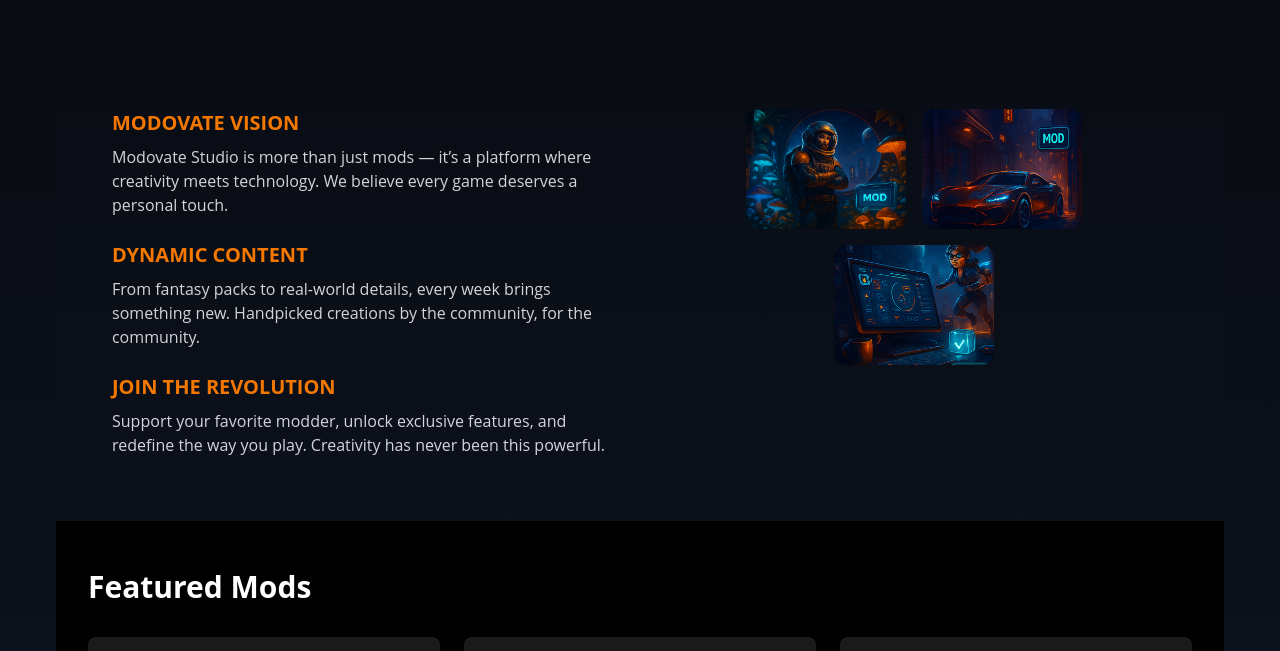
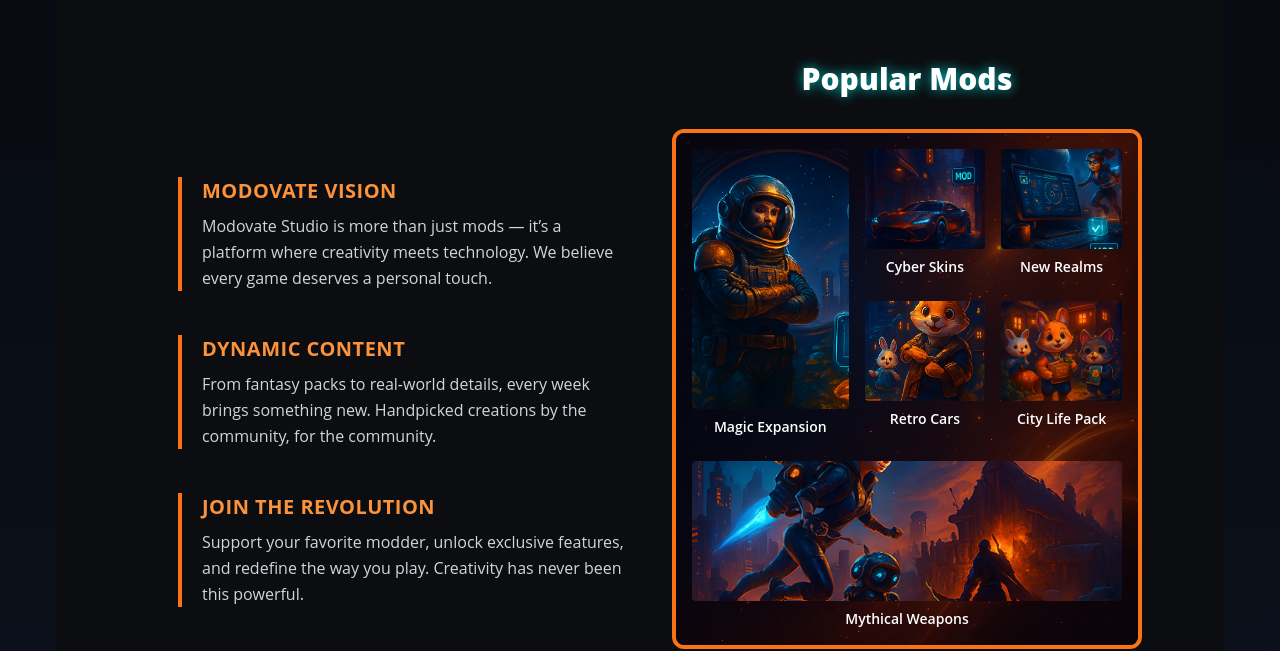
Before and after one commit to Lemnia/modovate-frontend, a React (Create React App) app: page / in a window 1280 px wide. Shown: the part 1263-1914 px from the top of the page. Built offline with nearby package versions, Linux system fonts and the light colour scheme; no server answers.

Commit message:
Update: Incorrect files

```diff
--- a/src/components/ModsShowcaseSection.js
+++ b/src/components/ModsShowcaseSection.js
@@ -1,7 +1,13 @@
 import React from 'react';
 import { Link } from 'react-router-dom';
 
-const features = [
+const ModsShowcaseSection = () => {
+  return (
+    <section className="bg-[#0b0d10] py-16 px-6">
+      <div className="max-w-7xl mx-auto flex flex-col md:flex-row justify-between items-start gap-12">
+        {/* Leva strana – Tekstovi */}
+        <div className="flex-1 space-y-11 mt-[116px] ml-[98px]">
+          {[
             {
               title: 'MODOVATE VISION',
               text: 'Modovate Studio is more than just mods — it’s a platform where creativity meets technology. We believe every game deserves a personal touch.',
@@ -14,45 +20,91 @@ const features = [
               title: 'JOIN THE REVOLUTION',
               text: 'Support your favorite modder, unlock exclusive features, and redefine the way you play. Creativity has never been this powerful.',
             },
-];
-
-const ModsShowcaseSection = () => {
-  return (
-    <section className="mt-20 sm:mt-28 mb-16 px-4 sm:px-6 lg:px-14">
-      <div className="flex flex-col md:flex-row items-start justify-between gap-10">
-        {/* Leva strana – Tekstualni opis sa 3 bloka */}
-        <div className="flex flex-col gap-6 md:w-1/2">
-          {features.map((feature, index) => (
-            <div key={index}>
-              <h3 className="text-xl font-bold text-brand-orange mb-2">{feature.title}</h3>
-              <p className="text-gray-300">{feature.text}</p>
+          ].map((section, idx) => (
+            <div key={idx} className="border-l-4 border-orange-500 pl-5">
+              <h3 className="text-orange-400 text-xl font-bold tracking-wide mb-2 uppercase">
+                {section.title}
+              </h3>
+              <p className="text-gray-300 text-base leading-relaxed max-w-md">
+                {section.text}
+              </p>
             </div>
           ))}
         </div>
 
-        {/* Desna strana – Slike modova */}
-        <div className="flex justify-center md:w-1/2 flex-wrap gap-4">
-          <Link to="/mod/magic-expansion">
+        {/* Desna strana – Popular Mods */}
+        <div className="w-full max-w-[470px] text-left mr-[58px]">
+          <h2 className="text-3xl font-extrabold text-white mb-8 text-center text-shadow-glow-cyan">
+            Popular Mods
+          </h2>
+
+          <div className="relative bg-black/30 backdrop-blur-sm border-4 border-orange-500 rounded-xl p-4 overflow-hidden">
+            {/* Pozadina */}
+            <img
+              src="/assets/backgrounds/mods-bg.png"
+              alt="Glow Background"
+              className="absolute inset-0 w-full h-full object-fill opacity-50 brightness-125 z-0"
+            />
+
+            <div className="relative z-10">
+              <div className="flex gap-4">
+                {/* Leva velika slika */}
+                <Link
+                  to="/mod/magic-expansion"
+                  className="flex flex-col transition-transform duration-300 hover:scale-[1.02]"
+                >
                   <img
                     src="/assets/mods/mod1.png"
-              alt="Mod 1"
-              className="w-[160px] h-[120px] rounded-xl object-cover hover:scale-105 transition-transform"
+                    alt="Magic Expansion"
+                    className="w-[180px] h-[260px] object-cover rounded"
                   />
+                  <span className="text-white mt-2 font-semibold text-center text-sm">
+                    Magic Expansion
+                  </span>
                 </Link>
-          <Link to="/mod/fantasy-world">
+
+                {/* Desna 2x2 slike */}
+                <div className="grid grid-cols-2 gap-4">
+                  {[
+                    { src: 'mod2.png', alt: 'Cyber Skins', slug: 'cyber-skins' },
+                    { src: 'mod3.png', alt: 'New Realms', slug: 'new-realms' },
+                    { src: 'mod4.png', alt: 'Retro Cars', slug: 'retro-cars' },
+                    { src: 'mod5.png', alt: 'City Life Pack', slug: 'city-life-pack' },
+                  ].map((mod, idx) => (
+                    <Link
+                      key={idx}
+                      to={`/mod/${mod.slug}`}
+                      className="flex flex-col transition-transform duration-300 hover:scale-[1.02]"
+                    >
                       <img
-              src="/assets/mods/mod2.png"
-              alt="Mod 2"
-              className="w-[160px] h-[120px] rounded-xl object-cover hover:scale-105 transition-transform"
+                        src={`/assets/mods/${mod.src}`}
+                        alt={mod.alt}
+                        className="w-[140px] h-[100px] object-cover rounded"
                       />
+                      <span className="text-white mt-2 font-semibold text-center text-sm">
+                        {mod.alt}
+                      </span>
                     </Link>
-          <Link to="/mod/character-skins">
+                  ))}
+                </div>
+              </div>
+
+              {/* Donja široka slika */}
+              <Link
+                to="/mod/mythical-weapons"
+                className="mt-6 flex flex-col items-center transition-transform duration-300 hover:scale-[1.01]"
+              >
                 <img
-              src="/assets/mods/mod3.png"
-              alt="Mod 3"
-              className="w-[160px] h-[120px] rounded-xl object-cover hover:scale-105 transition-transform"
+                  src="/assets/mods/mod6.png"
+                  alt="Mythical Weapons"
+                  className="w-full h-[140px] object-cover rounded"
                 />
+                <span className="text-white mt-2 font-semibold text-center text-sm">
+                  Mythical Weapons
+                </span>
               </Link>
+            </div>
+          </div>
         </div>
       </div>
     </section>
```
Lines whose indentation alone changed are shown as unchanged.
